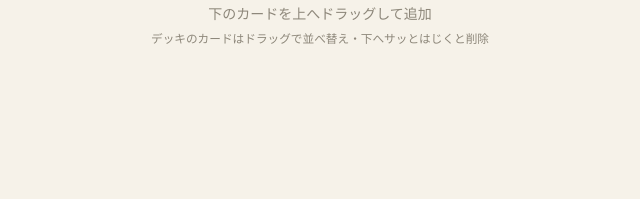
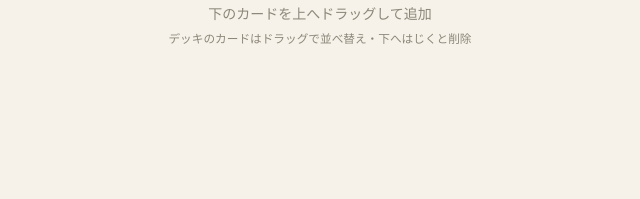
Before and after one commit to kotani-masa/horobeat-deckmaker, a plain HTML site: page index.html in a window 1280 px wide. Shown: the part 343-542 px from the top of the page, 320-960 px from the left. Drawn offline with Linux system fonts and the light colour scheme.

Commit message:
案内文の「サッと」を削除
Co-Authored-By: Claude Opus 5.5 <noreply@anthropic.com>
Claude-Session: https://claude.ai/code/session_01HCEVi6JiQSRmyqJDfnFMfe

```diff
--- a/index.html
+++ b/index.html
@@ -176,7 +176,7 @@ input.txt{border:1px solid #ccc;border-radius:6px;padding:9px;font-size:15px;fle
   </div>
   <div id="deckWrap">
     <div id="deck"></div>
-    <div class="empty" id="empty"><svg viewBox="0 0 24 24" fill="none" stroke="currentColor" stroke-width="1.6"><path d="M12 19V5M5 12l7-7 7 7"/></svg>下のカードを上へドラッグして追加<br><small>デッキのカードはドラッグで並べ替え・下へサッとはじくと削除</small></div>
+    <div class="empty" id="empty"><svg viewBox="0 0 24 24" fill="none" stroke="currentColor" stroke-width="1.6"><path d="M12 19V5M5 12l7-7 7 7"/></svg>下のカードを上へドラッグして追加<br><small>デッキのカードはドラッグで並べ替え・下へはじくと削除</small></div>
   </div>
   <div id="stripWrap">
     <div id="stripInfo"></div>
```
Also changed, not shown: 1 other file.
